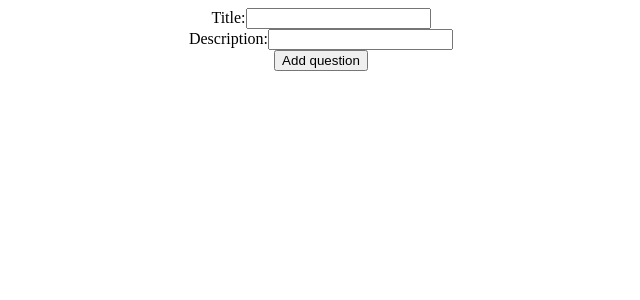
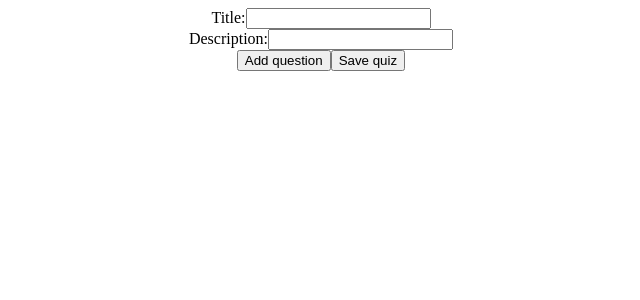
Before and after one commit to gabrielcicero45/noises-and-quizzes, a React (Create React App) app: page / in a window 1280 px wide. Both pictures are taken after a click on the button "Create Quiz !". Shown: the top 300 px of the page, without its empty margins (319-959 px from the left). Built offline with nearby package versions, Linux system fonts and the light colour scheme.

Commit message:
feat: Adds Quiz Saving

```diff
--- a/src/state/quizCreation.js
+++ b/src/state/quizCreation.js
@@ -1,38 +1,65 @@
 import { createSlice } from "@reduxjs/toolkit";
+import axios from "axios";
+import store from "./store";
 
 export const quizCreationSlice = createSlice({
   name: "quizCreation",
   initialState: {
     value: false,
     data: { title: "", description: "", questions: [] },
+    savePending: false,
+    saveSuceed: false,
+    saveFailed: {message: ""},
   },
   reducers: {
     quizCreationStarted: (state) => {
       state.value = true;
     },
     quizTitleAdded: (state, action) => {
-      console.log(action.payload);
       state.data.title = action.payload;
     },
     quizDescriptionAdded: (state, action) => {
-      console.log(action.payload);
       state.data.description = action.payload;
     },
     questionAdded: (state, action) => {
       state.data.questions.push(action.payload);
     },
     questionTitleChanged: (state, action) => {
-      console.log(action.payload);
       state.data.questions[action.payload.questionId].title =
         action.payload.title;
     },
     questionTypeChanged: (state, action) => {
-      console.log(action.payload);
       state.data.questions[action.payload.questionId].type =
         action.payload.type;
     },
     questionRemoved: (state, action) => {
-      state.data.questions = state.data.questions.filter((question) => question.id !== action.payload);
+      state.data.questions = state.data.questions.filter(
+        (question) => state.data.questions.indexOf(question) !== action.payload
+      );
+    },
+    quizSavePending: (state, action) => {
+      state.savePending = true;
+      axios.post("http://localhost:3001/quizzes", action.payload)
+      .then(response => store.dispatch(quizSaveSuceed(response.data)))
+      .catch(error => {
+        if(error.response){
+          store.dispatch(quizSaveFailed(error.response.data))
+        }
+        else{
+          console.error("Error",error.message)
+        }
+      })
+    },
+    quizSaveSuceed: (state, action) => {
+      store.dispatch(quizSaveFailed(""))
+      state.savePending = false;
+      state.saveSuceed = true;
+      state.data = { title: "", description: "", questions: [] };
+    },
+    quizSaveFailed: (state, action) => {
+      state.savePending = false;
+      state.saveSuceed = false;
+      state.saveFailed = action.payload;
     },
   },
 });
@@ -45,6 +72,9 @@ export const {
   questionTypeChanged,
   questionTitleChanged,
   questionRemoved,
+  quizSavePending,
+  quizSaveSuceed,
+  quizSaveFailed,
 } = quizCreationSlice.actions;
 
 export default quizCreationSlice.reducer;
--- a/src/ui/components/Quiz.js
+++ b/src/ui/components/Quiz.js
@@ -4,6 +4,7 @@ import {
   questionAdded,
   quizTitleAdded,
   quizDescriptionAdded,
+  quizSavePending,
 } from "../../state/quizCreation";
 import FormInput from "./FormInput";
 import Question from "./Question";
@@ -11,6 +12,9 @@ import Question from "./Question";
 const Quiz = () => {
   const dispatch = useDispatch();
   const quizData = useSelector((state) => state.quizCreation.data);
+  const savePending = useSelector((state) => state.quizCreation.savePending);
+  const saveSuceed = useSelector((state) => state.quizCreation.saveSuceed);
+  const saveErrors = useSelector((state) => state.quizCreation.saveFailed);
   return (
     <div>
       <FormInput
@@ -28,7 +32,6 @@ const Quiz = () => {
         onClick={() =>
           dispatch(
             questionAdded({
-              id: quizData.questions.length,
               title: "",
               type: "",
             })
@@ -37,9 +40,13 @@ const Quiz = () => {
       >
         Add question
       </button>
-      {quizData.questions.map(({ id, title, type }) => (
-        <Question key={id} id={id} title={title} type={type} />
+      {quizData.questions.map(({ title, type }, index) => (
+        <Question key={index} id={index} title={title} type={type} />
       ))}
+    {savePending && "Saving ..."}
+    {saveSuceed && "Quiz Saved !"}
+    {saveErrors.message !== "" && saveErrors.message}
+    <button onClick={() => dispatch(quizSavePending(quizData))}>Save quiz</button>
     </div>
   );
 };
```
